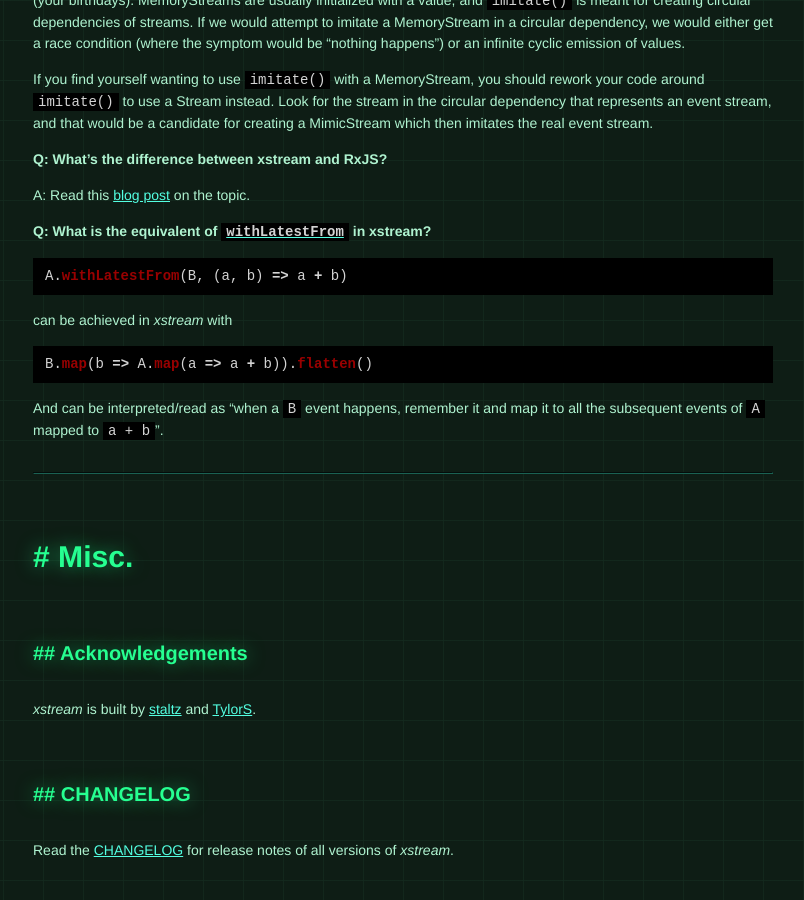
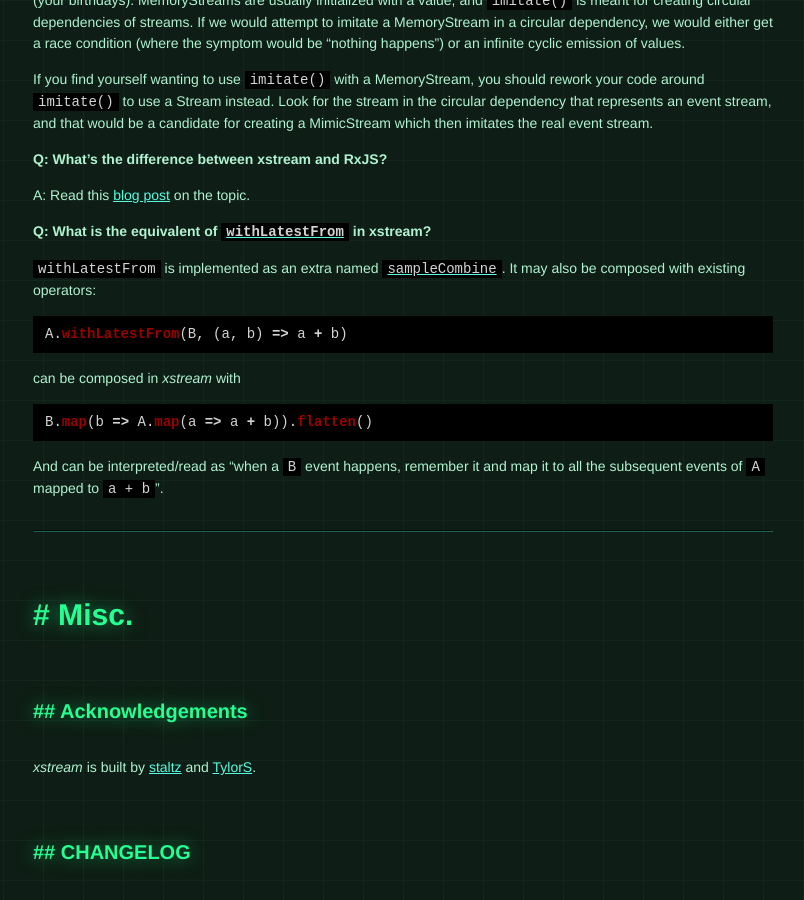
Before and after one commit to staltz/xstream, a Jekyll site: the page built from index.html, in a window 1280 px wide and 900 px high, scrolled down 24182 px. Shown: the whole window, without its empty margins (237-1041 px from the left). Built offline with Jekyll 4.4.1, drawn with Linux system fonts in a browser that asks for light colours; some web fonts are replaced.

Commit message:
update site

````diff
--- a/_includes/content.md
+++ b/_includes/content.md
@@ -971,12 +971,14 @@
 
 **Q: What is the equivalent of [`withLatestFrom`](http://reactivex.io/rxjs/class/es6/Observable.js~Observable.html#instance-method-withLatestFrom) in xstream?**
 
+`withLatestFrom` is implemented as an extra named [`sampleCombine`](https://github.com/staltz/xstream/blob/master/EXTRA_DOCS.md#sampleCombine). It may also be composed with existing operators:
+
 <!-- skip-example -->
 ```js
 A.withLatestFrom(B, (a, b) => a + b)
 ```
 
-can be achieved in *xstream* with
+can be composed in *xstream* with
 
 ```js
 B.map(b => A.map(a => a + b)).flatten()
````
